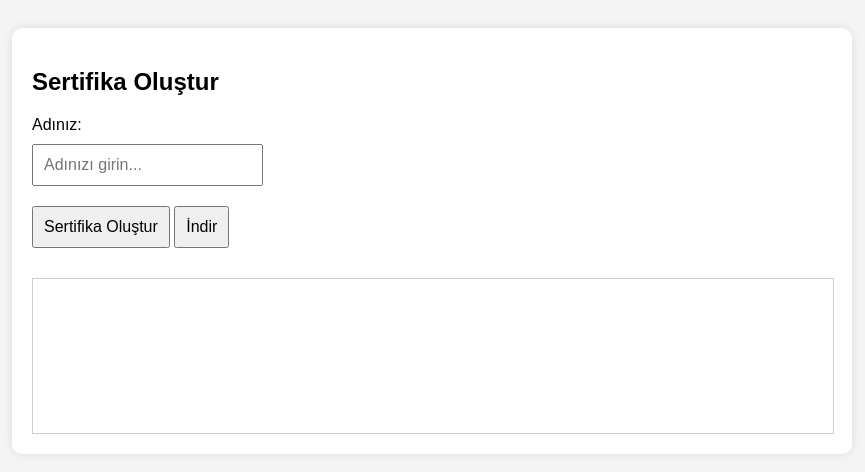
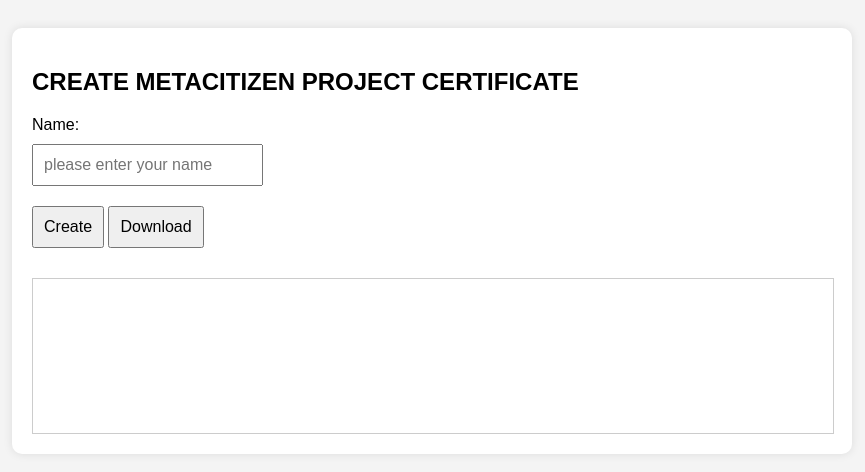
Before and after one commit to sevincaras/sertifikaolusturucu, a plain HTML site: page index.html in a window 1280 px wide. Shown: the whole page, without its empty margins (208-1073 px from the left). Drawn offline with Linux system fonts and the light colour scheme.

Commit message:
Add files via upload

```diff
--- a/index.html
+++ b/index.html
@@ -3,7 +3,7 @@
 <head>
   <meta charset="UTF-8" />
   <meta name="viewport" content="width=device-width, initial-scale=1.0"/>
-  <title>Sertifika Oluşturucu</title>
+  <title>CREATE METACITIZEN PROJECT CERTIFICATE</title>
   <style>
     body {
       font-family: Arial, sans-serif;
@@ -41,12 +41,12 @@
 </head>
 <body>
   <div id="container">
-    <h2>Sertifika Oluştur</h2>
-    <label for="nameInput">Adınız:</label><br />
-    <input type="text" id="nameInput" placeholder="Adınızı girin..." /><br />
+    <h2>CREATE METACITIZEN PROJECT CERTIFICATE</h2>
+    <label for="nameInput">Name:</label><br />
+    <input type="text" id="nameInput" placeholder="please enter your name" /><br />
 
-    <button onclick="generateCertificate()">Sertifika Oluştur</button>
-    <button onclick="downloadCertificate()">İndir</button>
+    <button onclick="generateCertificate()">Create</button>
+    <button onclick="downloadCertificate()">Download</button>
 
     <div id="preview">
       <canvas id="certificateCanvas"></canvas>
@@ -54,7 +54,7 @@
   </div>
 
   <script>
-    const CERTIFICATE_BG_URL = "https://i.hizliresim.com/75bbrg4.jpeg"; // 🎯 BU KISMI DEĞİŞTİR
+    const CERTIFICATE_BG_URL = "https://i.hizliresim.com/gb1c8ed.jpeg"; // 🎯 BU KISMI DEĞİŞTİR
 
     let canvas = document.getElementById("certificateCanvas");
     let ctx = canvas.getContext("2d");
@@ -76,7 +76,7 @@
         ctx.drawImage(image, 0, 0);
 
         // Adı yerleştirme
-        ctx.font = "100px Arial";
+        ctx.font = "200px Arial";
         ctx.fillStyle = "#000";
         ctx.textAlign = "center";0
         ctx.fillText(name, canvas.width / 2, canvas.height * 0.48);
```
